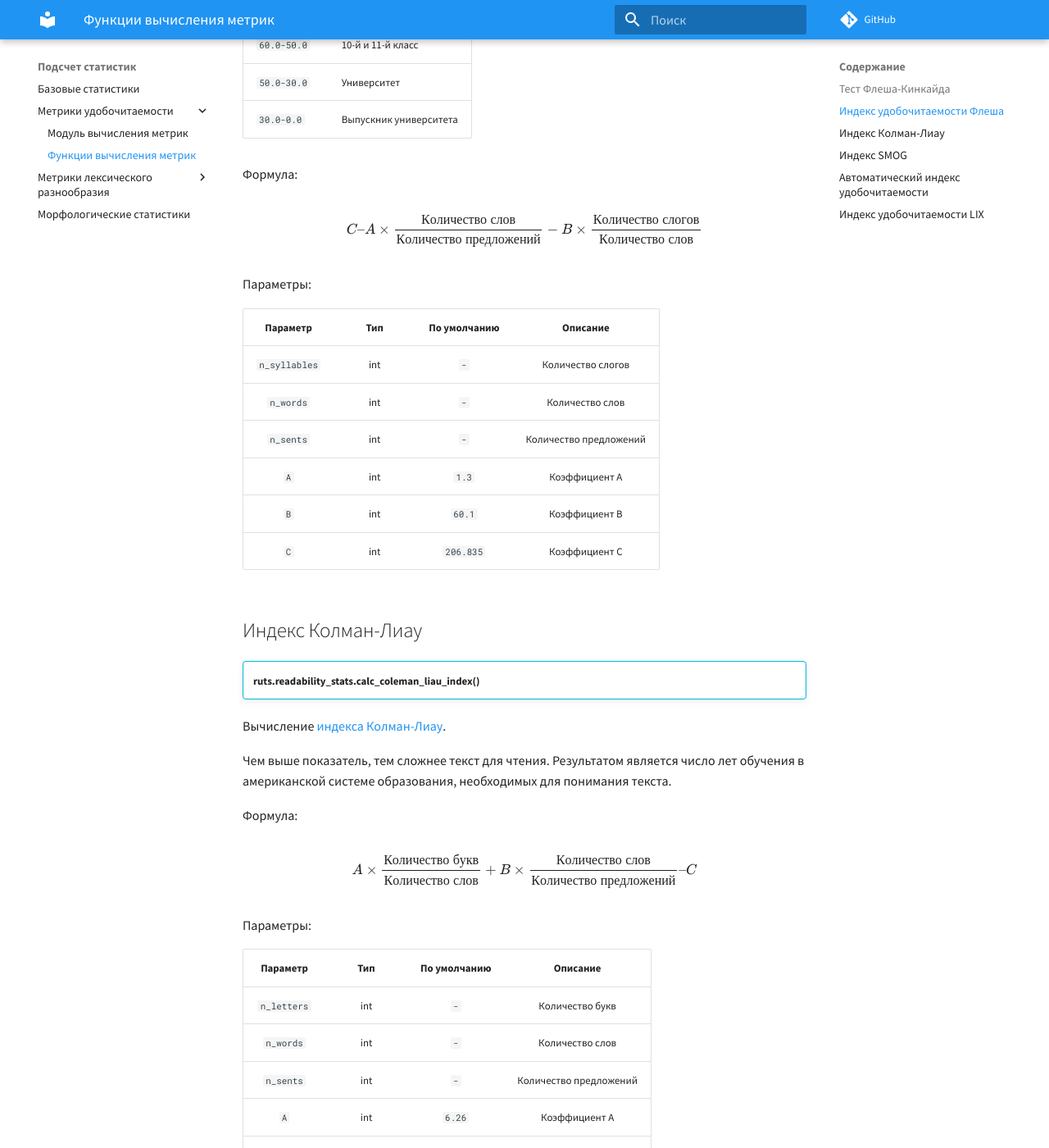
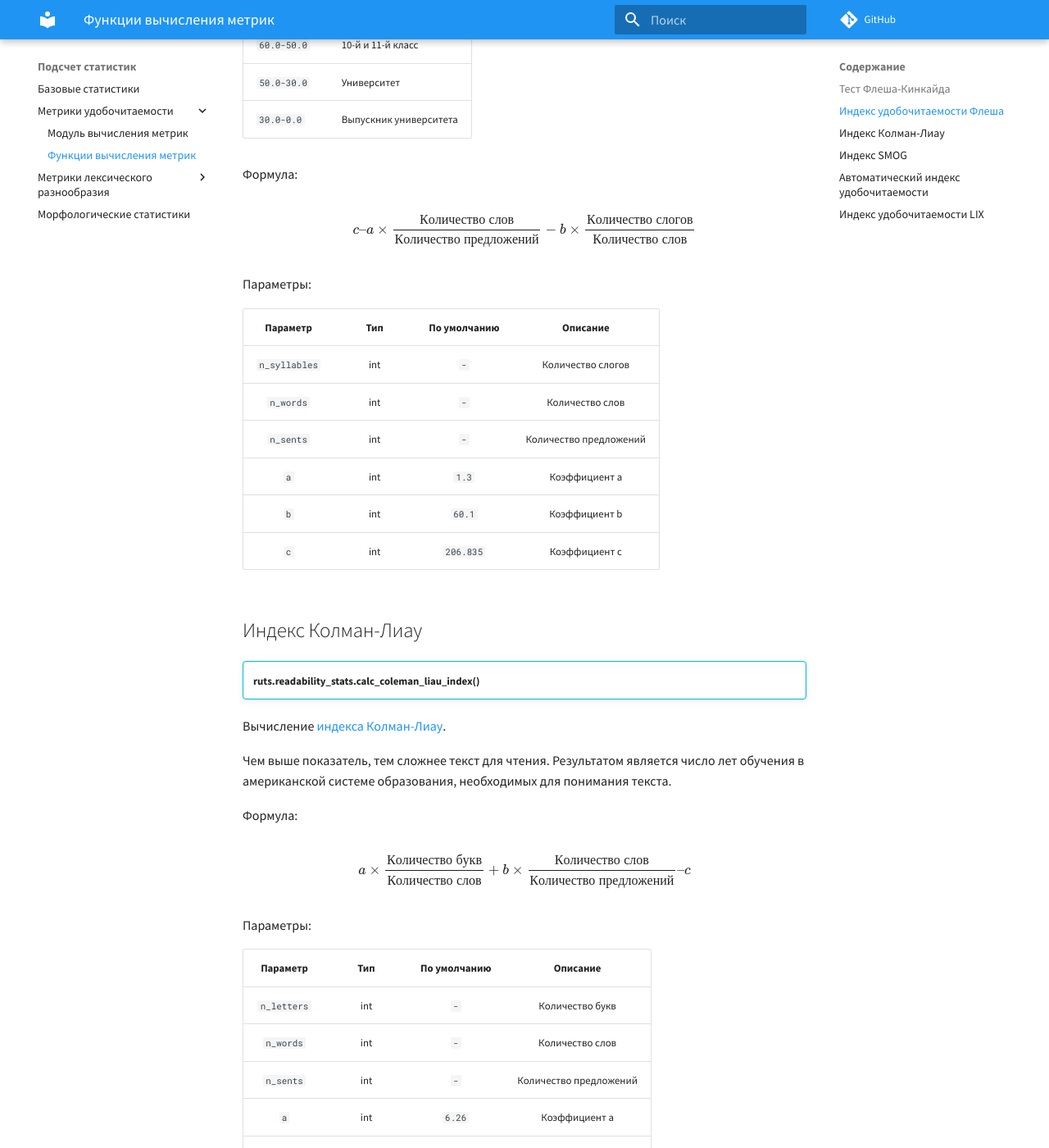
Before and after one commit to SergeyShk/ruTS, an MkDocs documentation site: the page built from docs/stats/readability_stats_funcs.md, in a window 1280 px wide and 1400 px high, scrolled down 1436 px. Shown: the whole window at 82% size. Built offline with MkDocs 1.6.1 and Material for MkDocs 9.7.7, drawn with Linux system fonts in a browser that asks for light colours; a script that is not in the unit is left out; comment, search, counter and statistics services are not loaded; some of the changed text lies outside the part shown.

Commit message:
ruTS 0.7.3

```diff
--- a/docs/stats/readability_stats_funcs.md
+++ b/docs/stats/readability_stats_funcs.md
@@ -12,7 +12,7 @@
 Формула:
 
 $$
-A\times\frac{\textrm{Количество слов}}{\textrm{Количество предложений}}+B\times\frac{\textrm{Количество слогов}}{\textrm{Количество слов}}–C
+a\times\frac{\textrm{Количество слов}}{\textrm{Количество предложений}}+b\times\frac{\textrm{Количество слогов}}{\textrm{Количество слов}}–C
 $$
 
 Параметры:
@@ -22,9 +22,9 @@ $$
 | `n_syllables` | int | `-` | Количество слогов |
 | `n_words` | int | `-` | Количество слов |
 | `n_sents` | int | `-` | Количество предложений |
-| `A` | int | `0.49` | Коэффициент A |
-| `B` | int | `7.3` | Коэффициент B |
-| `C` | int | `16.59` | Коэффициент C |
+| `a` | int | `0.49` | Коэффициент a |
+| `b` | int | `7.3` | Коэффициент b |
+| `c` | int | `16.59` | Коэффициент c |
 
 ## Индекс удобочитаемости Флеша
 
@@ -48,7 +48,7 @@ $$
 Формула:
 
 $$
-C–A\times\frac{\textrm{Количество слов}}{\textrm{Количество предложений}}-B\times\frac{\textrm{Количество слогов}}{\textrm{Количество слов}}
+c–a\times\frac{\textrm{Количество слов}}{\textrm{Количество предложений}}-b\times\frac{\textrm{Количество слогов}}{\textrm{Количество слов}}
 $$
 
 Параметры:
@@ -58,9 +58,9 @@ $$
 | `n_syllables` | int | `-` | Количество слогов |
 | `n_words` | int | `-` | Количество слов |
 | `n_sents` | int | `-` | Количество предложений |
-| `A` | int | `1.3` | Коэффициент A |
-| `B` | int | `60.1` | Коэффициент B |
-| `C` | int | `206.835` | Коэффициент C |
+| `a` | int | `1.3` | Коэффициент a |
+| `b` | int | `60.1` | Коэффициент b |
+| `c` | int | `206.835` | Коэффициент c |
 
 ## Индекс Колман-Лиау
 
@@ -74,7 +74,7 @@ $$
 Формула:
 
 $$
-A\times\frac{\textrm{Количество букв}}{\textrm{Количество слов}}+B\times\frac{\textrm{Количество слов}}{\textrm{Количество предложений}}–C
+a\times\frac{\textrm{Количество букв}}{\textrm{Количество слов}}+b\times\frac{\textrm{Количество слов}}{\textrm{Количество предложений}}–c
 $$
 
 Параметры:
@@ -84,9 +84,9 @@ $$
 | `n_letters` | int | `-` | Количество букв |
 | `n_words` | int | `-` | Количество слов |
 | `n_sents` | int | `-` | Количество предложений |
-| `A` | int | `6.26` | Коэффициент A |
-| `B` | int | `0.2805` | Коэффициент B |
-| `C` | int | `31.04` | Коэффициент C |
+| `a` | int | `6.26` | Коэффициент a |
+| `b` | int | `0.2805` | Коэффициент b |
+| `c` | int | `31.04` | Коэффициент c |
 
 ## Индекс SMOG
 
@@ -100,7 +100,7 @@ $$
 Формула:
 
 $$
-A\times\sqrt{B\times\frac{\textrm{Количество сложных слов}}{\textrm{Количество предложений}}}+C
+a\times\sqrt{b\times\frac{\textrm{Количество сложных слов}}{\textrm{Количество предложений}}}+c
 $$
 
 Параметры:
@@ -109,9 +109,9 @@ $$
 | :------: | :-: | :----------: | :------: |
 | `n_complex` | int | `-` | Количество сложных слов |
 | `n_sents` | int | `-` | Количество предложений |
-| `A` | int | `1.1` | Коэффициент A |
-| `B` | int | `64.6` | Коэффициент B |
-| `C` | int | `0.05` | Коэффициент C |
+| `a` | int | `1.1` | Коэффициент a |
+| `b` | int | `64.6` | Коэффициент b |
+| `c` | int | `0.05` | Коэффициент c |
 
 ## Автоматический индекс удобочитаемости
 
@@ -142,7 +142,7 @@ $$
 Формула:
 
 $$
-A\times\frac{\textrm{Количество букв}}{\textrm{Количество слов}}+B\times\frac{\textrm{Количество слов}}{\textrm{Количество предложений}}–C
+a\times\frac{\textrm{Количество букв}}{\textrm{Количество слов}}+b\times\frac{\textrm{Количество слов}}{\textrm{Количество предложений}}–c
 $$
 
 Параметры:
@@ -152,9 +152,9 @@ $$
 | `n_letters` | int | `-` | Количество букв |
 | `n_words` | int | `-` | Количество слов |
 | `n_sents` | int | `-` | Количество предложений |
-| `A` | int | `6.26` | Коэффициент A |
-| `B` | int | `0.2805` | Коэффициент B |
-| `C` | int | `31.04` | Коэффициент C |
+| `a` | int | `6.26` | Коэффициент a |
+| `b` | int | `0.2805` | Коэффициент b |
+| `c` | int | `31.04` | Коэффициент c |
 
 ## Индекс удобочитаемости LIX
 
--- a/pyproject.toml
+++ b/pyproject.toml
@@ -4,7 +4,7 @@ build-backend = "poetry.core.masonry.api"
 
 [tool.poetry]
 name = "ruts"
-version = "0.7.2"
+version = "0.7.3"
 homepage = "https://github.com/SergeyShk/ruTS"
 repository = "https://github.com/SergeyShk/ruTS"
 documentation = "https://sergeyshk.github.io/ruTS/"
```
Also changed, not shown: 10 other files.
